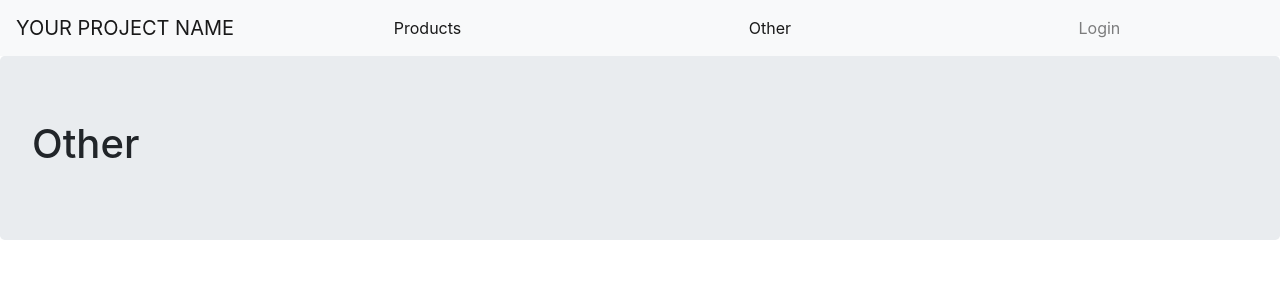
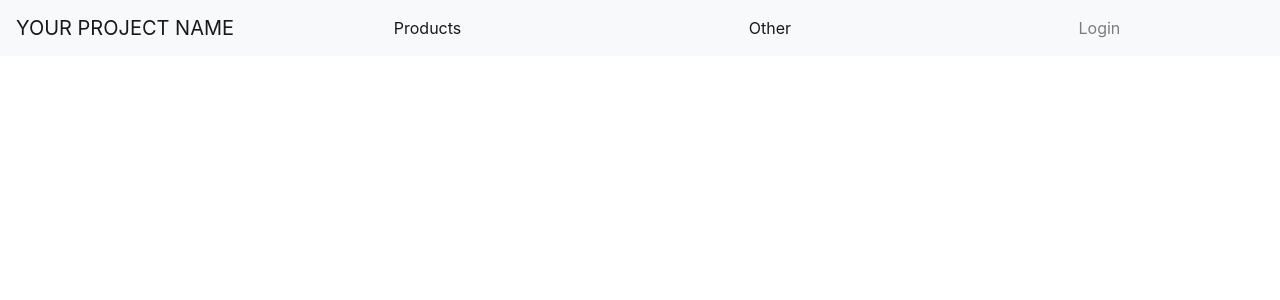
Before and after one commit to WanderSmits/telephone-shop-client, a React (Create React App) app: page /other in a window 1280 px wide. Shown: the top 300 px of the page. Built offline with nearby package versions, Linux system fonts and the light colour scheme; no server answers.

Commit message:
Import product details

```diff
--- a/src/App.js
+++ b/src/App.js
@@ -13,6 +13,7 @@ import { selectAppLoading } from "./store/appState/selectors";
 import { getUserWithStoredToken } from "./store/user/actions";
 import { Jumbotron } from "react-bootstrap";
 import Products from "./pages/Products";
+import ProductDetails from "./pages/ProductDetails";
 
 const Other = () => (
   <Jumbotron>
@@ -35,7 +36,7 @@ function App() {
       {isLoading ? <Loading /> : null}
       <Switch>
         <Route exact path="/" component={Products} />
-        <Route path="/other" component={Other} />
+        <Route path="/productDetails" component={ProductDetails} />
         <Route path="/signup" component={SignUp} />
         <Route path="/login" component={Login} />
       </Switch>
```
